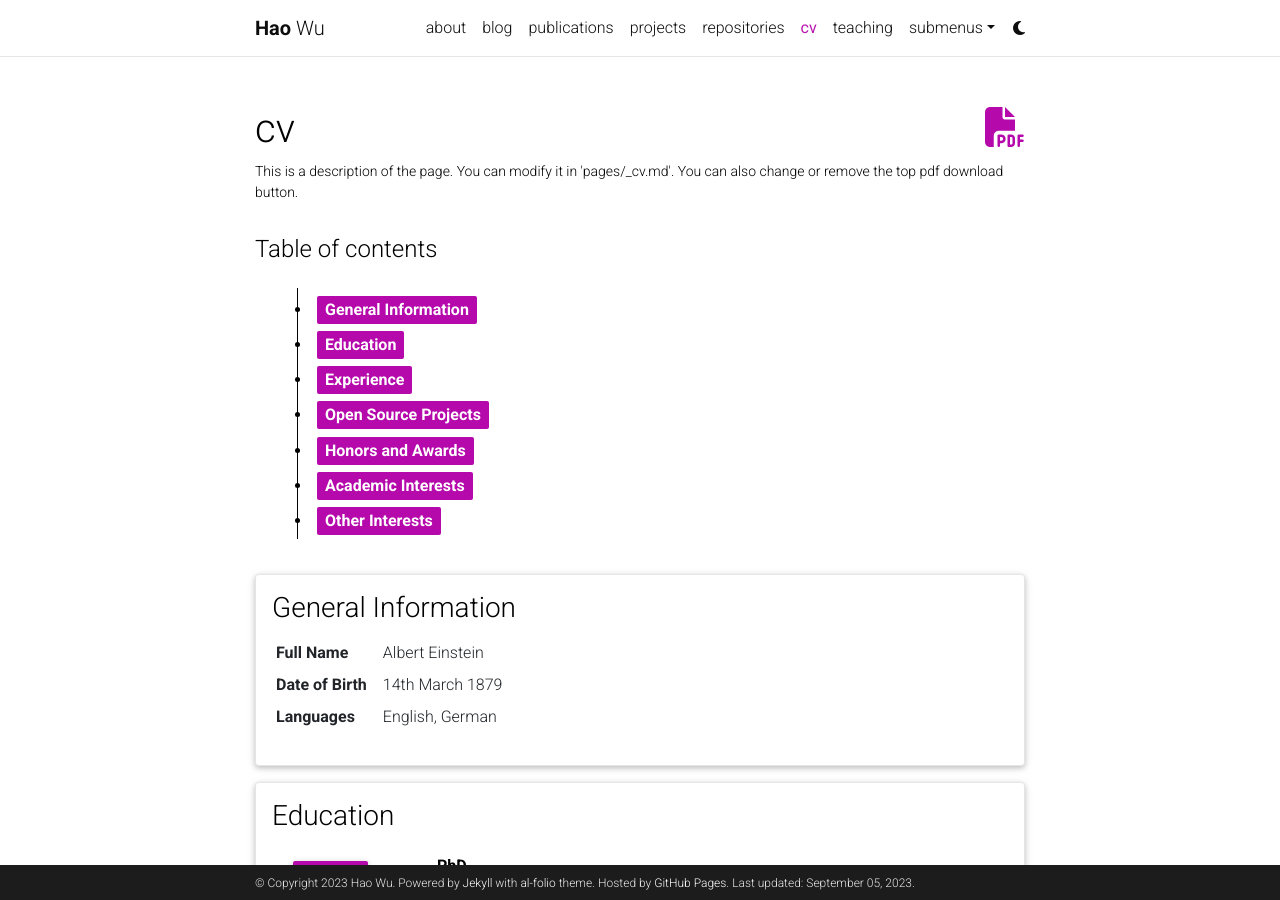
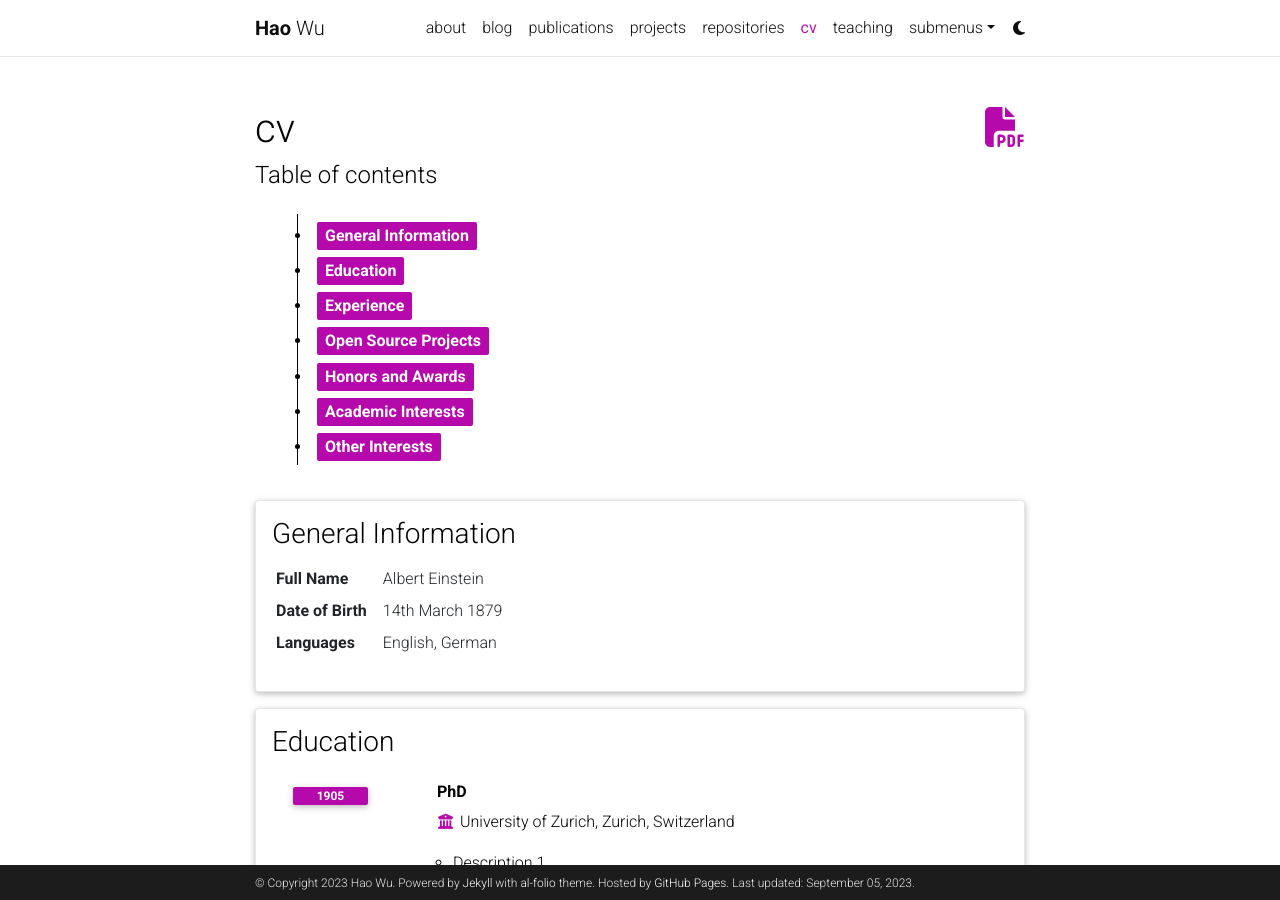
Before and after one commit to pyjnqd/pyjnqd.github.io, a Jekyll site: the page built from _pages/cv.md, in a window 1280 px wide and 900 px high. Built offline with Jekyll 4.4.1, drawn with Linux system fonts in a browser that asks for light colours; comment, search, counter and statistics services are not loaded; a style sheet for code colours, icons or effects is not loaded.

Commit message:
Update cv.md

```diff
--- a/_pages/cv.md
+++ b/_pages/cv.md
@@ -4,6 +4,5 @@
 title: cv
 nav: true
 nav_order: 4
-cv_pdf: example_pdf.pdf
-description: This is a description of the page. You can modify it in 'pages/_cv.md'. You can also change or remove the top pdf download button.
+cv_pdf: haowu_cv.pdf
 ---
```
